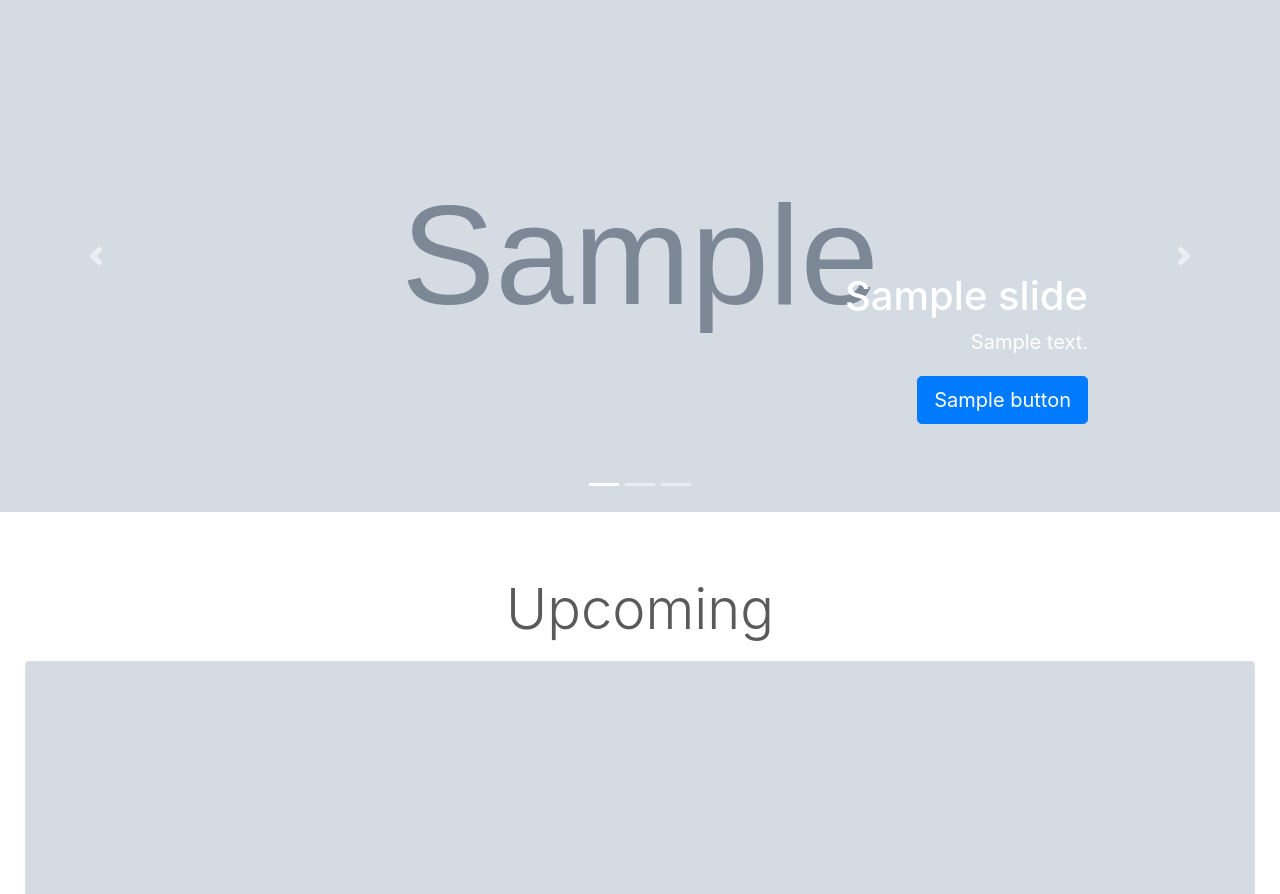
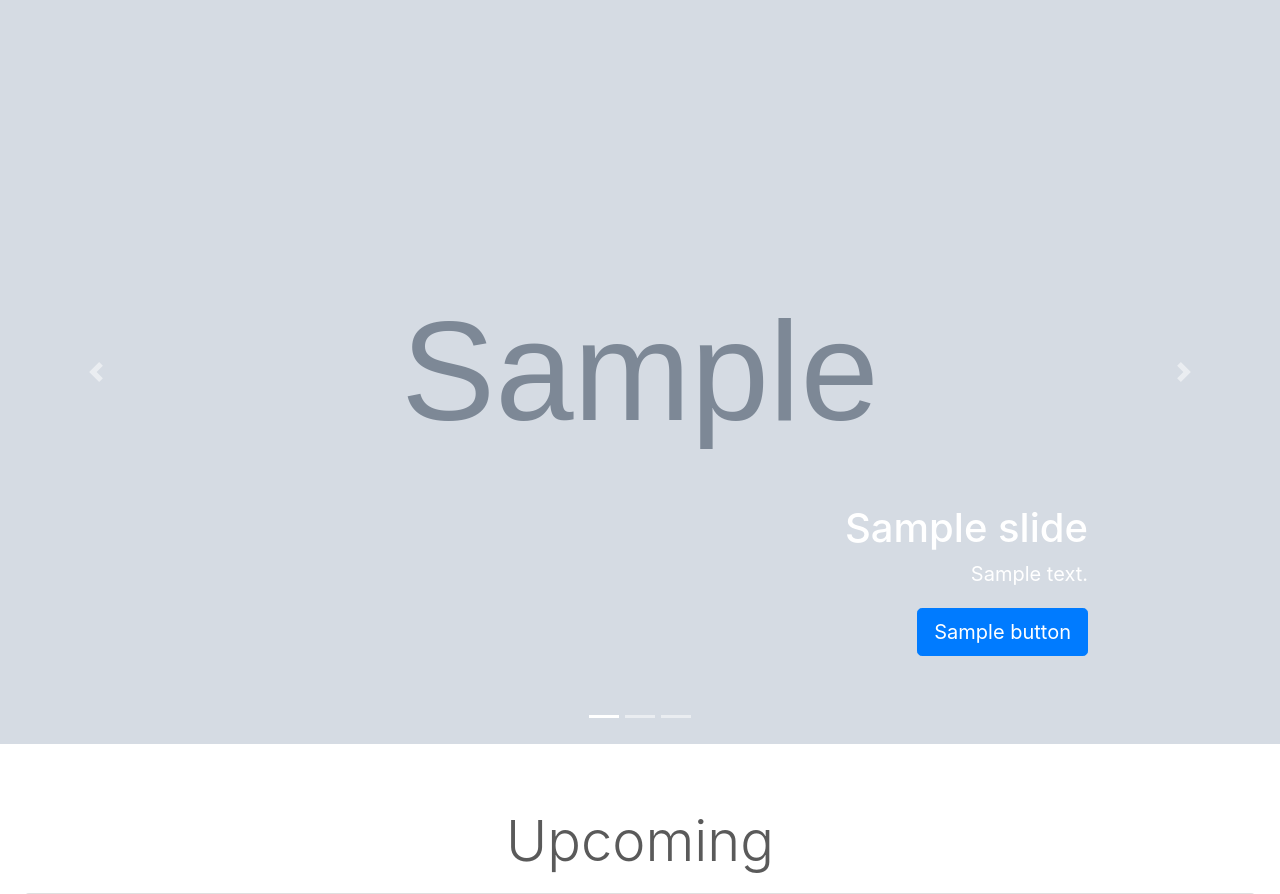
Before and after one commit to mathisgerdes/photosoc-website-archived, a Python web app: template flask/templates/index.html in a window 1280 px wide. Shown: the part 56-950 px from the top of the page. Run offline with Jinja, Linux system fonts and the light colour scheme; the template is opened without the code that fills it: most values are stand-ins (such as "Sample title", 1, 10 or a date in 2020); grey boxes marked "Sample" are stand-in pictures; some libraries are stand-ins or nearby versions.

Commit message:
Make slideshow fullscreen.

```diff
--- a/docs/css/index.css
+++ b/docs/css/index.css
@@ -13,18 +13,14 @@
 
 /* Declare heights because of positioning of img element */
 .carousel-item {
-  height: 32rem;
-  background-color: #777;
+  height: calc(100vh - 3.5rem);
+  min-height: 300px;
+  background: no-repeat center center scroll;
+  -webkit-background-size: cover;
+  -moz-background-size: cover;
+  -o-background-size: cover;
+  background-size: cover;
 }
-.carousel-item > img {
-  position: absolute;
-  top: 0;
-  left: 0;
-  min-width: 100%;
-  height: 32rem;
-  object-fit: cover;
-}
-
 
 /* UPCOMING EVENTS
 -------------------------------------------------- */
--- a/flask/templates/base.html
+++ b/flask/templates/base.html
@@ -39,6 +39,8 @@
           </ul>
         </div>
       </nav>
+      {% block header %}
+      {% endblock %}
     </header>
 
     <main role="main">
--- a/flask/templates/index.html
+++ b/flask/templates/index.html
@@ -3,7 +3,7 @@
 <link rel="stylesheet" href="https://mathisgerdes.github.io/photosoc-edinburgh/css/index.css">
 {% endblock %}
 
-{% block main %}
+{% block header %}
 <div id="myCarousel" class="carousel slide" data-ride="carousel">
   <ol class="carousel-indicators">
     <li data-target="#myCarousel" data-slide-to="0" class="active"></li>
@@ -12,8 +12,7 @@
   </ol>
   <div class="carousel-inner">
     {% for slide in home.slides %}
-    <div class="carousel-item {% if loop.first %}active{% endif %}">
-      <img class="d-block w-100" src="{{ slide.image }}" alt="First slide">
+    <div class="carousel-item {% if loop.first %}active{% endif %}" style="background-image:url({{ slide.image }});">
       <div class="container">
         <div class="carousel-caption text-right">
           <h1>{{ slide.heading }}</h1>
@@ -35,7 +34,9 @@
     <span class="sr-only">Next</span>
   </a>
 </div>
+{% endblock %}
 
+{% block main %}
 <div class="container-fluid">
   <h1 class="display-4 text-center">Upcoming</h1>
   <div class="row">
```
